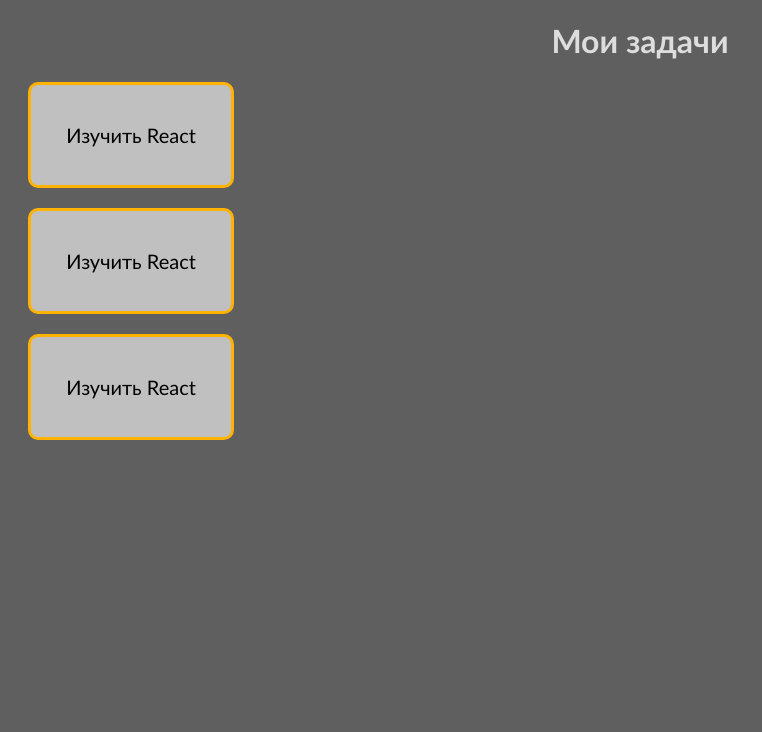
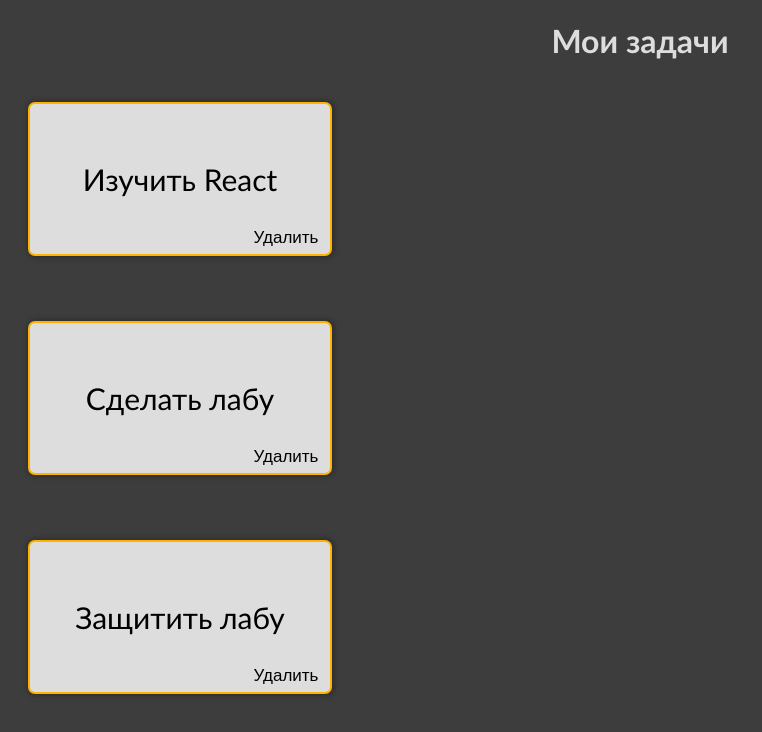
Before and after one commit to ZheBush/labs, a React (Create React App) app in the folder lab4/: page / in a window 1280 px wide. Shown: the top 732 px of the page, without its empty margins (0-762 px from the left). Built offline with nearby package versions, Linux system fonts and the light colour scheme; the HTML template or start-up script is replaced by a standard one.

Commit message:
git commit -m 'message'

```diff
--- a/lab4/src/App.js
+++ b/lab4/src/App.js
@@ -1,15 +1,21 @@
 import Tasks from "./components/Tasks";
-import './index.css'
+import './index.css';
 
-function App() {
+export default function App() {
+
+  const tasks = [
+    {task: 'Изучить React'},
+    {task: 'Сделать лабу'},
+    {task: 'Защитить лабу'},
+  ];
+
   return (
     <div>
       <h1 class = 'header'>Мои задачи</h1>
-      <Tasks></Tasks>
-      <Tasks></Tasks>
-      <Tasks></Tasks>
+      <Tasks task = {tasks[0].task}/>
+      <Tasks task = {tasks[1].task}/>
+      <Tasks task = {tasks[2].task}/>
     </div>
+
   );
 }
-
-export default App;
--- a/lab4/src/components/Tasks.css
+++ b/lab4/src/components/Tasks.css
@@ -1,14 +1,37 @@
 .task {
-    background-color: rgb(192, 192, 192);
-    width: 200px;
-    height: 100px;
+    background-color: rgb(221, 221, 221);
+    position: relative;
+    top: 20px;
+    width: 300px;
+    height: 150px;
     border-color: rgb(255, 179, 0);
-    border-radius: 10px;
+    border-radius: 7px;
     border-style: solid;
-    font-size: 20px;
+    border-width: 2px;
+    font-size: 30px;
     font-family: 'Trebuchet MS', 'Lucida Sans Unicode', 'Lucida Grande', 'Lucida Sans', Arial, sans-serif;
     display: flex;
     justify-content: center;
     align-items: center;
     margin: 20px;
+    box-shadow: 1px 0px 5px 2px rgb(48, 47, 47);
 }
+
+.ButtonDelete {
+    background-color: rgba(255, 255, 255, 0);
+    border-color: rgba(255, 255, 255, 0);
+    border-radius: 7px;
+    font-size: 17px;
+    height: 25px;
+    width: 80px;
+    position: relative;
+    top: -30px;
+    left: 238px;
+
+}
+
+.ButtonDelete:hover {
+    background-color: rgb(162, 162, 162);
+    transition: 0.1s;
+    cursor: pointer;
+}
--- a/lab4/src/components/Tasks.js
+++ b/lab4/src/components/Tasks.js
@@ -1,14 +1,27 @@
 import './Tasks.css';
+import {Button, useColorMode} from '@chakra-ui/react';
+import React from 'react';
 
-function Tasks() {
+export default function Tasks(props) {
 
-    const task = 'Изучить React';
+    const [count, setCount] = React.useState(0);
+    const {colorMode, toggleColorMode} = useColorMode()
+
+    const handleClick = () => {
+        document.querySelector('.task').remove()
+        document.querySelector('.ButtonDelete').remove()
+
+    };
 
     return (
-        <div className = 'task'>
-            {task}
+        <div>
+            <div className = 'task'>{props.task}</div>
+            <Button
+                className = 'ButtonDelete'
+                onClick = {handleClick}
+            >
+                Удалить
+            </Button>
         </div>
     );
 }
-
-export default Tasks;
--- a/lab4/src/index.css
+++ b/lab4/src/index.css
@@ -1,5 +1,5 @@
 body {
-  background-color: rgb(95, 95, 95);
+  background-color: rgb(61, 61, 61);
 }
 
 .header {
@@ -10,7 +10,3 @@
   font-family: 'Trebuchet MS', 'Lucida Sans Unicode', 'Lucida Grande', 'Lucida Sans', Arial, sans-serif;
 
 }
-
-.back {
-  width: 500px;
-}
```
Also changed, not shown: lab4/src/components/Button.js (added, +16 -0 lines), lab4/src/components/Button.css (added), lab4/src/components/images/settings.svg (added).
